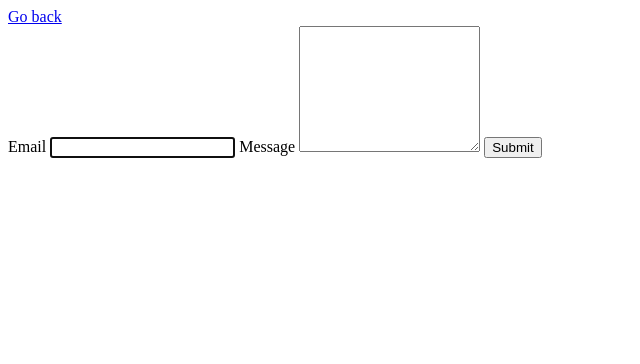
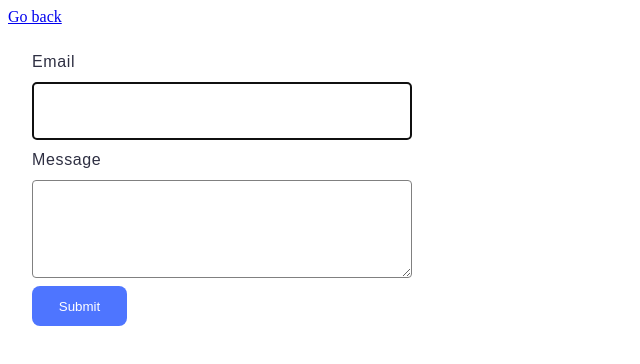
Before and after one commit to svitlanahavrylets/goit-js-hw-09, a website built with Vite: page src/2-form.html in a window 1280 px wide. Shown: the whole page, without its empty margins (0-640 px from the left). Built offline with nearby package versions, Linux system fonts and the light colour scheme.

Commit message:
add style 2-form

```diff
--- a/src/css/2-form.css
+++ b/src/css/2-form.css
@@ -0,0 +1,65 @@
+.feedback-form {
+  font-family: 'Montserrat', sans-serif;
+  font-weight: 400;
+  font-size: 16px;
+  line-height: 1.5;
+  letter-spacing: 0.04em;
+  color: #2e2f42;
+  display: flex;
+  flex-direction: column;
+  margin: 24px;
+  gap: 8px;
+  width: 408px;
+  max-height: 296px;
+}
+.feedback-form input {
+  border: 1px solid #808080;
+  border-radius: 4px;
+  width: 360px;
+  height: 40px;
+  display: flex;
+  flex-direction: column;
+  padding-top: 8px;
+  padding-bottom: 8px;
+  padding-left: 16px;
+  padding-right: auto;
+  color: #2e2f42;
+  margin-top: 8px;
+}
+
+.feedback-form textarea {
+  border: 1px solid #808080;
+  border-radius: 4px;
+  width: 360px;
+  height: 80px;
+  display: flex;
+  flex-direction: column;
+  padding-top: 8px;
+  padding-bottom: 8px;
+  padding-left: 16px;
+  padding-right: auto;
+  color: #2e2f42;
+  margin-top: 8px;
+}
+
+.feedback-form input:hover,
+.feedback-form input:focus .feedback-form textarea:hover,
+.feedback-form textarea:focus {
+  border: #000;
+}
+
+.feedback-form button {
+  font-weight: 500;
+  color: #fff;
+  border-radius: 8px;
+  border-color: transparent;
+  padding: 8px 16px;
+  width: 95px;
+  height: 40px;
+  background-color: #4e75ff;
+  cursor: pointer;
+}
+.feedback-form button:hover,
+.feedback-form button:focus {
+  background: #6c8cff;
+}
--- a/src/js/2-form.js
+++ b/src/js/2-form.js
@@ -28,7 +28,9 @@ formElement.addEventListener('submit', event => {
   if (email !== '' && message !== '') {
     const formData = { email, message };
     console.log(formData);
+
     formElement.reset();
+
     localStorage.removeItem('feedback-form-state');
   } else {
     alert('Fill please all fields');
```
Also changed, not shown: src/2-form.html (+0 -1 lines).
